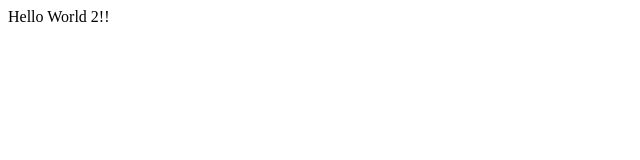
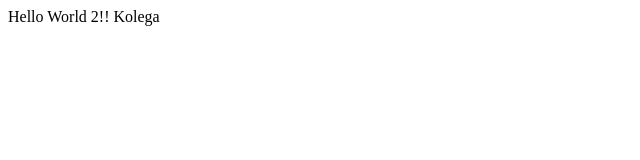
Before and after one commit to Naimadsagib/git-2, a plain HTML site: page index.html in a window 1280 px wide. Shown: the full height of the page, 0-640 px from the left. Drawn offline with Linux system fonts and the light colour scheme.

Commit message:
zmiany_kolegi

```diff
--- a/index.html
+++ b/index.html
@@ -7,6 +7,6 @@
     <title>GIT ITG</title>
 </head>
 <body>
-    Hello World 2!!
+    Hello World 2!! Kolega
 </body>
 </html>
```
